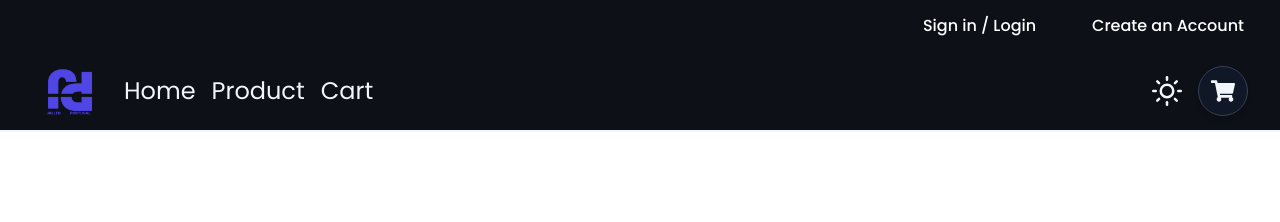
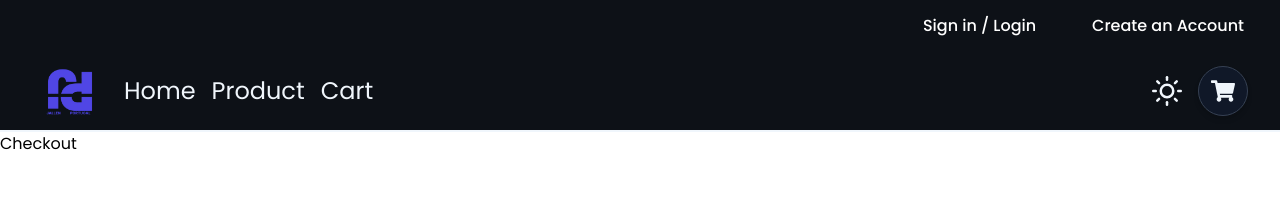
Before and after one commit to Liebe3/EcommProject, a React (Vite) app: page /purchase in a window 1280 px wide. Shown: the top 222 px of the page. Built offline with nearby package versions, Linux system fonts and the light colour scheme.

Commit message:
change the path checkout to purchase

```diff
--- a/src/App.jsx
+++ b/src/App.jsx
@@ -22,7 +22,7 @@ function App() {
         <Route path={"/product/:id"} element={<ProductPage />} />
         <Route path={"/cart"} element={<CartPage />} />
         <Route path={"/orders"} element={<Orders />} />
-        <Route path={"/checkout"} element={<Purchase />} />
+        <Route path={"/purchase"} element={<Purchase />} />
         <Route path={"/register"} element={<RegisterPage />} />
         <Route path={"/login"} element={<LoginPage />} />
       </Routes>
```
